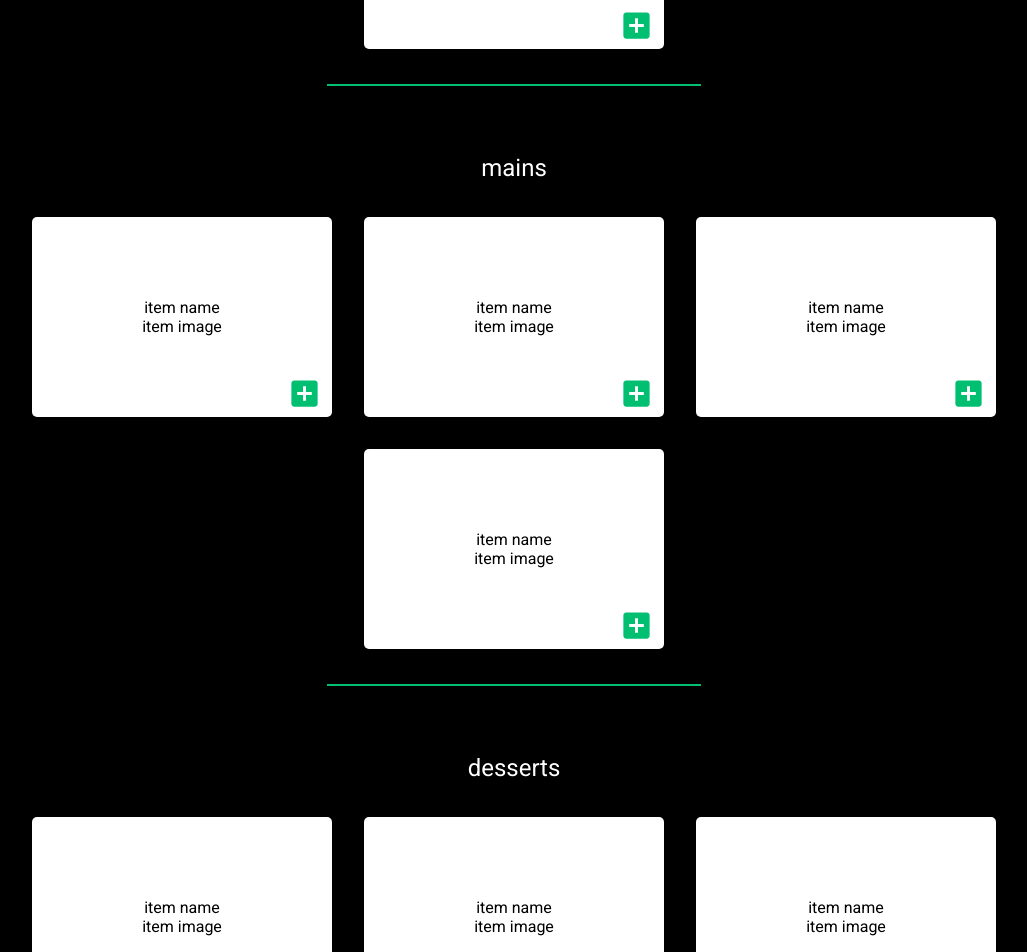
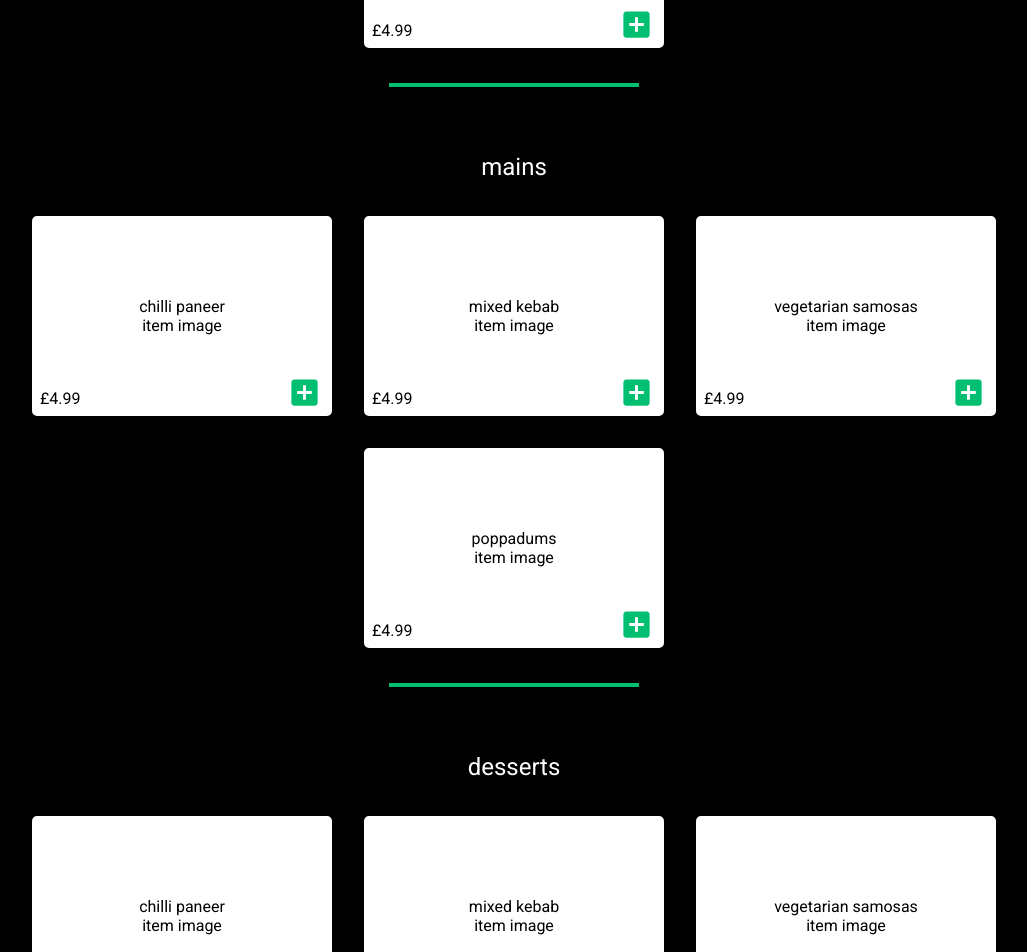
Before and after one commit to TorenUK/your-food-app, a React (Create React App) app in the folder frontend/: page / in a window 1280 px wide. Shown: the part 840-1792 px from the top of the page, without its empty margins (126-1153 px from the left). Built offline with nearby package versions, Linux system fonts and the light colour scheme; the HTML template or start-up script is replaced by a standard one.

Commit message:
render Item as Section children

```diff
--- a/frontend/src/App.js
+++ b/frontend/src/App.js
@@ -1,4 +1,4 @@
-import React, { useState } from "react";
+import React, { useState, useEffect } from "react";
 
 //components
 import "./App.css";
@@ -16,9 +16,16 @@ import {
   dessertsObj,
   extrasObj,
 } from "./components/data/data";
+import Item from "./components/Item";
 
 function App() {
   const [showSidebar, setShowSidebar] = useState(false);
+  const [starters, setStarters] = useState([
+    { name: "chilli paneer", price: 4.99 },
+    { name: "mixed kebab", price: 4.99 },
+    { name: "vegetarian samosas", price: 4.99 },
+    { name: "poppadums", price: 4.99 },
+  ]);
 
   const toggle = () => {
     setShowSidebar(!showSidebar);
@@ -30,10 +37,26 @@ function App() {
       <Nav toggle={toggle} />
       <Banner />
       <BannerNav />
-      <Section {...startersObj} />
-      <Section {...mainsObj} />
-      <Section {...dessertsObj} />
-      <Section {...extrasObj} />
+      <Section {...startersObj}>
+        {starters.map((item, idx) => (
+          <Item key={idx} name={item.name} price={item.price} />
+        ))}
+      </Section>
+      <Section {...mainsObj}>
+        {starters.map((item, idx) => (
+          <Item key={idx} name={item.name} price={item.price} />
+        ))}
+      </Section>
+      <Section {...dessertsObj}>
+        {starters.map((item, idx) => (
+          <Item key={idx} name={item.name} price={item.price} />
+        ))}
+      </Section>
+      <Section {...extrasObj}>
+        {starters.map((item, idx) => (
+          <Item key={idx} name={item.name} price={item.price} />
+        ))}
+      </Section>
       <Footer />
     </div>
   );
--- a/frontend/src/components/BannerNav.js
+++ b/frontend/src/components/BannerNav.js
@@ -11,22 +11,22 @@ const BannerNav = () => {
     <div className="bannerNav">
       <div className="bannerNav__container">
         <div className="bannerNav__segment">
-          <LinkScroll to="starters" smooth={true} duration={1000}>
+          <LinkScroll to="starters" smooth={true} duration={700}>
             <p>starters</p>
           </LinkScroll>
         </div>
         <div className="bannerNav__segment">
-          <LinkScroll to="mains" smooth={true} duration={1000}>
+          <LinkScroll to="mains" smooth={true} duration={700}>
             <p>mains</p>
           </LinkScroll>
         </div>
         <div className="bannerNav__segment">
-          <LinkScroll to="desserts" smooth={true} duration={1000}>
+          <LinkScroll to="desserts" smooth={true} duration={700}>
             <p>desserts</p>
           </LinkScroll>
         </div>
         <div className="bannerNav__segment">
-          <LinkScroll to="extras" smooth={true} duration={1000}>
+          <LinkScroll to="extras" smooth={true} duration={700}>
             <p>extras</p>
           </LinkScroll>
         </div>
--- a/frontend/src/components/Item.js
+++ b/frontend/src/components/Item.js
@@ -6,11 +6,14 @@ import "./styles/Item.css";
 // other
 import AddBoxIcon from "@material-ui/icons/AddBox";
 
-const Item = () => {
+const Item = ({ name, price }) => {
   return (
     <div className="item">
-      <div className="item__text">item name</div>
+      <div className="item__text">{name}</div>
       <div className="item__image">item image</div>
+      <div className="item__price">
+        <p>£{price}</p>
+      </div>
       <div className="item__interact">
         <AddBoxIcon />
       </div>
--- a/frontend/src/components/Section.js
+++ b/frontend/src/components/Section.js
@@ -4,18 +4,13 @@ import React from "react";
 import "./styles/Section.css";
 import Item from "./Item";
 
-const Section = ({ id, title }) => {
+const Section = ({ id, title, children }) => {
   return (
     <div id={id} className="section">
       <div className="section__header">
         <h2>{title}</h2>
       </div>
-      <div className="section__container">
-        <Item />
-        <Item />
-        <Item />
-        <Item />
-      </div>
+      <div className="section__container">{children}</div>
     </div>
   );
 };
--- a/frontend/src/components/styles/Banner.css
+++ b/frontend/src/components/styles/Banner.css
@@ -7,8 +7,8 @@
   align-items: center;
 
   background: url(../images/banner-img4.png);
-  background-position: center;
-  background-size: cover;
+  background-position: 10% 38%;
+  background-size: 100%;
   background-repeat: no-repeat;
 }
 
@@ -28,6 +28,10 @@
 /* MEDIA QUERIES */
 
 @media screen and (max-width: 960px) {
+  .banner {
+    background-position: center;
+  }
+
   .banner__content > h2 {
     color: #01bf71;
     font-size: 1.5rem;
--- a/frontend/src/components/styles/BannerNav.css
+++ b/frontend/src/components/styles/BannerNav.css
@@ -11,7 +11,7 @@
   margin: 0 auto;
 
   display: grid;
-  grid-template-columns: repeat(auto-fit, minmax(150px, 1fr));
+  grid-template-columns: repeat(auto-fit, minmax(120px, 1fr));
   align-items: center;
   justify-items: center;
 }
--- a/frontend/src/components/styles/Item.css
+++ b/frontend/src/components/styles/Item.css
@@ -12,6 +12,12 @@
   text-align: center;
   background-color: white;
   border-radius: 5px;
+}
+
+.item__price {
+  position: absolute;
+  left: 0.5rem;
+  bottom: 0.5rem;
 }
 
 .item__interact {
--- a/frontend/src/components/styles/Section.css
+++ b/frontend/src/components/styles/Section.css
@@ -27,8 +27,8 @@
 
 .section::after {
   content: "";
-  width: 30%;
-  height: 2px;
+  width: 20%;
+  height: 4px;
   margin: 1rem;
 
   background-color: #01bf71;
```
Also changed, not shown: frontend/src/axios.js (added, +7 -0 lines), 2 other files (tests, documents, lock files or other folders).
